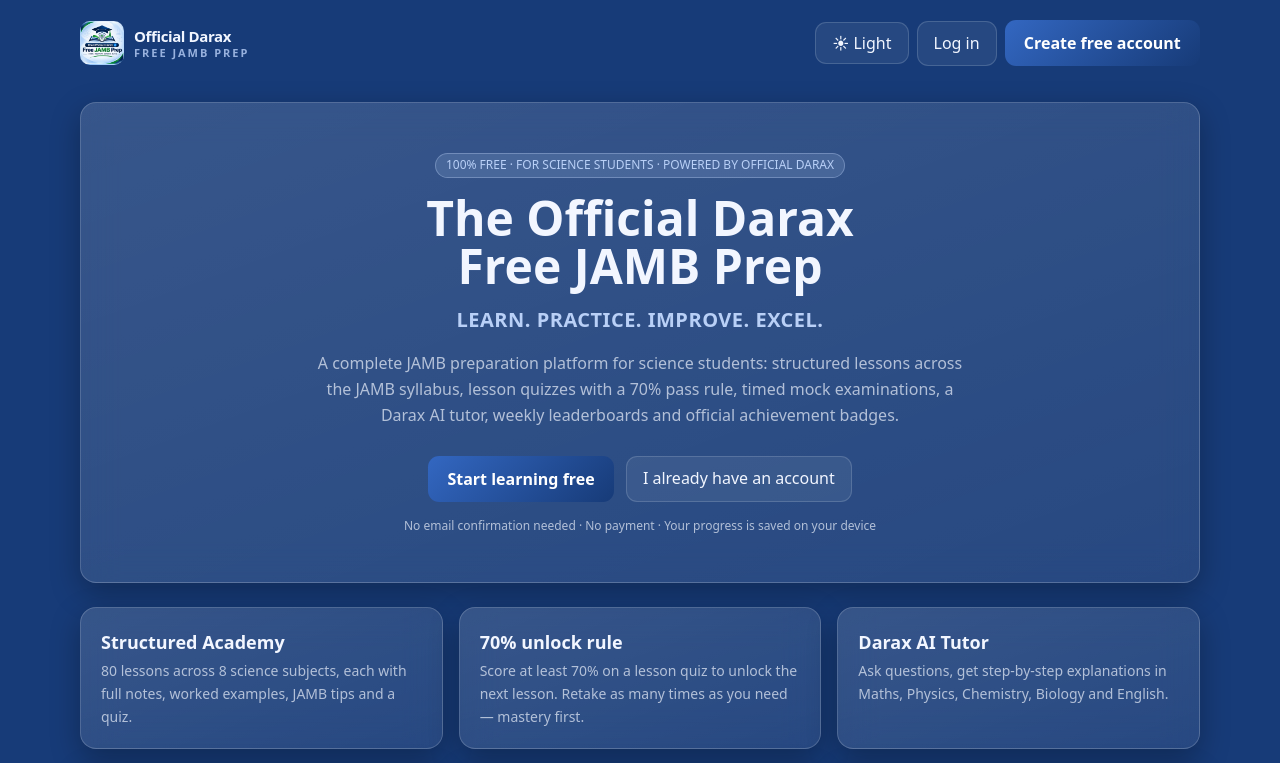
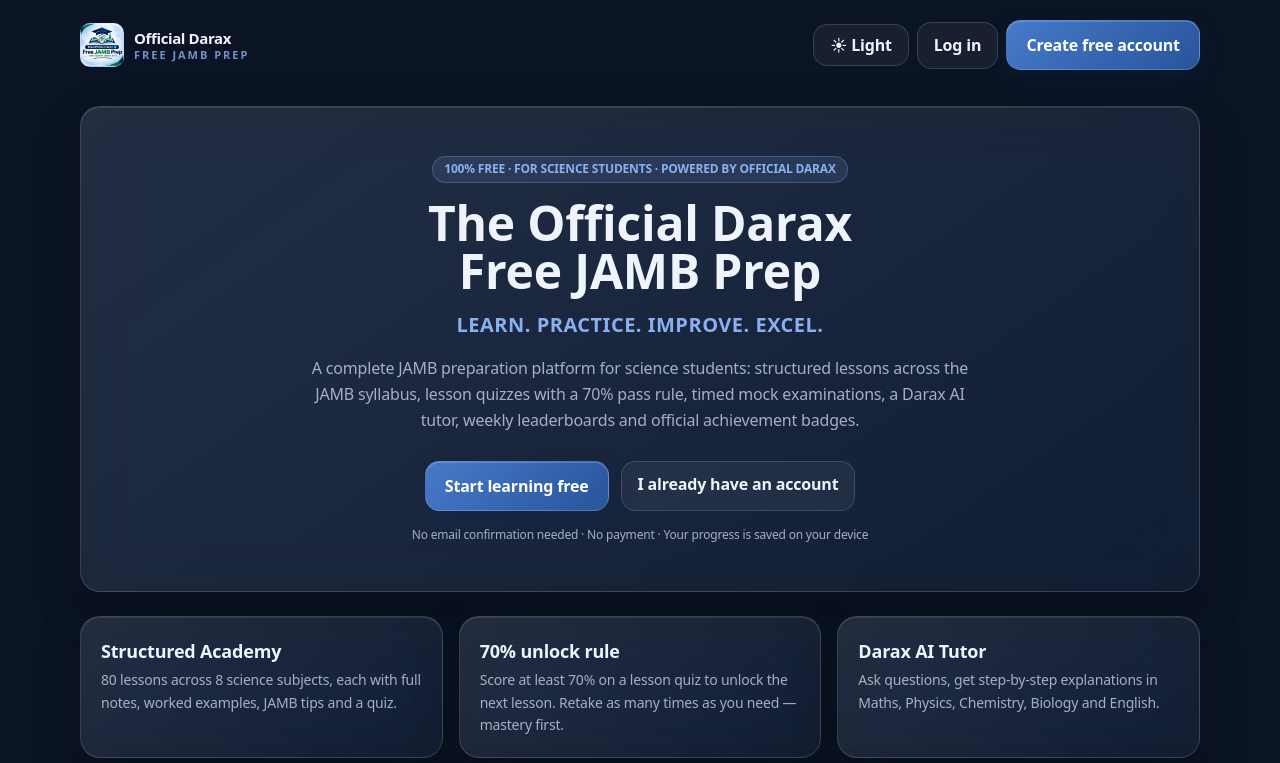
Before and after one commit to Oluwadarasimi-Official/darax-jamb-prep, a Next.js app: page / in a window 1280 px wide. Shown: the top 763 px of the page. Built offline with nearby package versions, Linux system fonts and the light colour scheme; no server answers.

Commit message:
Refine app theme with premium glass surfaces and typography

```diff
--- a/app/globals.css
+++ b/app/globals.css
@@ -2,110 +2,131 @@
 @tailwind components;
 @tailwind utilities;
 
-/* Theme variables. Dark (Roemichs deep blue) is the default; light overrides below.
-   Tailwind's theme-aware colours (ink / accent / warn / danger) read the *-rgb vars. */
+/* Calm midnight-blue glass theme. Keep tokens semantic so both themes remain consistent. */
 :root, [data-theme="dark"] {
   color-scheme: dark;
-  --bg: #173b78;
-  --bg-deep: #0c1f42;
-  --ink-rgb: 242 246 255;
-  --accent-rgb: 185 208 247;
-  --warn-rgb: 252 211 77;
-  --danger-rgb: 252 165 165;
-  --text: #f2f6ff;
-  --muted: rgba(242, 246, 255, 0.68);
-  --glass-bg: linear-gradient(160deg, rgba(255, 255, 255, 0.14), rgba(255, 255, 255, 0.07));
-  --glass-border: rgba(255, 255, 255, 0.18);
-  --glass-soft-bg: rgba(255, 255, 255, 0.09);
-  --glass-soft-border: rgba(255, 255, 255, 0.14);
-  --input-bg: rgba(255, 255, 255, 0.07);
-  --input-border: rgba(255, 255, 255, 0.16);
-  --input-placeholder: rgba(242, 246, 255, 0.45);
-  --shadow: 0 10px 30px rgba(0, 0, 0, 0.28);
-  --glow-1: rgba(126, 166, 232, 0.30);
-  --glow-2: rgba(51, 103, 193, 0.28);
-  --glow-3: rgba(126, 166, 232, 0.20);
-  --scrim: rgba(8, 20, 38, 0.60);
+  --bg: #0b1424;
+  --bg-deep: #101f38;
+  --ink-rgb: 239 244 252;
+  --accent-rgb: 137 177 242;
+  --warn-rgb: 250 204 106;
+  --danger-rgb: 252 150 150;
+  --text: #eff4fc;
+  --muted: rgba(226, 235, 249, .70);
+  --glass-bg: linear-gradient(145deg, rgba(255,255,255,.115), rgba(255,255,255,.045));
+  --glass-border: rgba(210, 226, 250, .17);
+  --glass-soft-bg: linear-gradient(145deg, rgba(255,255,255,.095), rgba(255,255,255,.035));
+  --glass-soft-border: rgba(210, 226, 250, .12);
+  --input-bg: rgba(255,255,255,.065);
+  --input-border: rgba(210,226,250,.18);
+  --input-placeholder: rgba(226,235,249,.48);
+  --shadow: 0 18px 48px rgba(0,0,0,.24);
+  --glow-1: rgba(73, 119, 190, .22);
+  --glow-2: rgba(37, 77, 139, .18);
+  --glow-3: rgba(69, 111, 175, .14);
+  --scrim: rgba(4, 10, 20, .68);
 }
 
 [data-theme="light"] {
   color-scheme: light;
-  --bg: #f8faff;
-  --bg-deep: #eaf1ff;
-  --ink-rgb: 23 59 120;
-  --accent-rgb: 51 103 193;
-  --warn-rgb: 180 83 9;
-  --danger-rgb: 185 28 28;
-  --text: #173b78;
-  --muted: rgba(23, 59, 120, 0.66);
-  --glass-bg: linear-gradient(160deg, rgba(255, 255, 255, 0.94), rgba(255, 255, 255, 0.78));
-  --glass-border: rgba(51, 103, 193, 0.20);
-  --glass-soft-bg: rgba(255, 255, 255, 0.80);
-  --glass-soft-border: rgba(51, 103, 193, 0.16);
-  --input-bg: rgba(255, 255, 255, 0.92);
-  --input-border: rgba(51, 103, 193, 0.30);
-  --input-placeholder: rgba(23, 59, 120, 0.45);
-  --shadow: 0 10px 30px rgba(23, 59, 120, 0.12);
-  --glow-1: rgba(220, 232, 255, 0.95);
-  --glow-2: rgba(51, 103, 193, 0.12);
-  --glow-3: rgba(126, 166, 232, 0.16);
-  --scrim: rgba(12, 31, 66, 0.45);
+  --bg: #eef3fa;
+  --bg-deep: #e4ebf5;
+  --ink-rgb: 29 47 75;
+  --accent-rgb: 48 94 160;
+  --warn-rgb: 164 91 20;
+  --danger-rgb: 185 45 45;
+  --text: #1d2f4b;
+  --muted: rgba(29, 47, 75, .68);
+  --glass-bg: linear-gradient(145deg, rgba(255,255,255,.86), rgba(255,255,255,.62));
+  --glass-border: rgba(255,255,255,.82);
+  --glass-soft-bg: linear-gradient(145deg, rgba(255,255,255,.72), rgba(255,255,255,.48));
+  --glass-soft-border: rgba(255,255,255,.78);
+  --input-bg: rgba(255,255,255,.72);
+  --input-border: rgba(68, 103, 151, .20);
+  --input-placeholder: rgba(29,47,75,.44);
+  --shadow: 0 16px 42px rgba(33, 57, 91, .10);
+  --glow-1: rgba(255,255,255,.88);
+  --glow-2: rgba(132,166,215,.18);
+  --glow-3: rgba(190,207,232,.26);
+  --scrim: rgba(14, 27, 46, .48);
 }
 
 * { -webkit-tap-highlight-color: transparent; }
-html, body { height: 100%; }
-html { background: var(--bg); }
+html, body { min-height: 100%; }
+html { background: var(--bg); scroll-behavior: smooth; }
 body {
   background: var(--bg);
   color: var(--text);
-  font-family: system-ui, -apple-system, 'Segoe UI', Roboto, sans-serif;
+  font-family: var(--font-dm-sans), Inter, "Segoe UI", sans-serif;
+  font-feature-settings: "ss01" on;
+  letter-spacing: -.012em;
+  -webkit-font-smoothing: antialiased;
+  text-rendering: optimizeLegibility;
 }
 body::before {
   content: ''; position: fixed; inset: 0; z-index: -1; pointer-events: none;
   background:
-    radial-gradient(700px 420px at 12% -5%, var(--glow-1), transparent 60%),
-    radial-gradient(600px 420px at 95% 10%, var(--glow-2), transparent 60%),
-    radial-gradient(500px 500px at 50% 110%, var(--glow-3), transparent 60%),
-    var(--bg);
+    radial-gradient(760px 540px at 8% -8%, var(--glow-1), transparent 64%),
+    radial-gradient(680px 520px at 100% 8%, var(--glow-2), transparent 66%),
+    radial-gradient(620px 560px at 52% 110%, var(--glow-3), transparent 68%),
+    linear-gradient(145deg, var(--bg), var(--bg-deep) 58%, var(--bg));
 }
 .glass {
+  position: relative;
   background: var(--glass-bg);
-  backdrop-filter: blur(18px); -webkit-backdrop-filter: blur(18px);
+  backdrop-filter: blur(26px) saturate(155%);
+  -webkit-backdrop-filter: blur(26px) saturate(155%);
   border: 1px solid var(--glass-border);
-  box-shadow: var(--shadow);
-  border-radius: 1rem;
+  box-shadow: inset 0 1px 0 rgba(255,255,255,.10), var(--shadow);
+  border-radius: 1.25rem;
 }
 .glass-soft {
   background: var(--glass-soft-bg);
-  backdrop-filter: blur(14px); -webkit-backdrop-filter: blur(14px);
+  backdrop-filter: blur(20px) saturate(145%);
+  -webkit-backdrop-filter: blur(20px) saturate(145%);
   border: 1px solid var(--glass-soft-border);
-  border-radius: .9rem;
+  box-shadow: inset 0 1px 0 rgba(255,255,255,.075);
+  border-radius: 1rem;
 }
 .glass-input {
   background: var(--input-bg);
   border: 1px solid var(--input-border);
-  border-radius: .7rem;
+  border-radius: .9rem;
   color: var(--text); width: 100%;
-  padding: .7rem .9rem; outline: none;
+  padding: .78rem 1rem; outline: none;
+  transition: border-color .18s ease, box-shadow .18s ease, background .18s ease;
 }
-.glass-input:focus { border-color: #3367c1; box-shadow: 0 0 0 3px rgba(51, 103, 193, 0.25); }
+.glass-input:focus { border-color: rgb(var(--accent-rgb) / .72); box-shadow: 0 0 0 3px rgb(var(--accent-rgb) / .16); }
 .glass-input::placeholder { color: var(--input-placeholder); }
 .btn-primary {
-  background: linear-gradient(135deg, #3367c1, #173b78);
-  color: #fff; font-weight: 600; border-radius: .7rem;
-  padding: .7rem 1.2rem; transition: opacity .15s, transform .15s;
+  background: linear-gradient(135deg, #477acb, #28549a);
+  color: #fff; font-weight: 650; border: 1px solid rgba(255,255,255,.16);
+  border-radius: .9rem; padding: .76rem 1.2rem;
+  box-shadow: 0 8px 22px rgba(16,45,91,.22), inset 0 1px 0 rgba(255,255,255,.18);
+  transition: transform .18s ease, box-shadow .18s ease, opacity .18s ease;
 }
-.btn-primary:hover { opacity: .92; }
-.btn-primary:disabled { opacity: .5; cursor: not-allowed; }
+.btn-primary:hover { opacity: .96; box-shadow: 0 10px 26px rgba(16,45,91,.28), inset 0 1px 0 rgba(255,255,255,.2); }
+.btn-primary:active { transform: translateY(1px); }
+.btn-primary:disabled { opacity: .5; cursor: not-allowed; box-shadow: none; }
 .btn-ghost {
-  background: rgb(var(--ink-rgb) / 0.07); border: 1px solid rgb(var(--ink-rgb) / 0.16);
-  color: var(--text); font-weight: 500; border-radius: .7rem; padding: .6rem 1rem;
+  background: rgb(var(--ink-rgb) / .055); border: 1px solid rgb(var(--ink-rgb) / .14);
+  color: var(--text); font-weight: 550; border-radius: .9rem; padding: .65rem 1rem;
+  transition: background .18s ease, border-color .18s ease;
 }
-.btn-ghost:hover { background: rgb(var(--ink-rgb) / 0.12); }
-.chip { background: rgb(var(--accent-rgb) / 0.16); color: rgb(var(--accent-rgb)); border: 1px solid rgb(var(--accent-rgb) / 0.35); border-radius: 999px; padding: .15rem .6rem; font-size: .75rem; }
+.btn-ghost:hover { background: rgb(var(--ink-rgb) / .10); border-color: rgb(var(--ink-rgb) / .22); }
+.chip { background: rgb(var(--accent-rgb) / .13); color: rgb(var(--accent-rgb)); border: 1px solid rgb(var(--accent-rgb) / .28); border-radius: 999px; padding: .2rem .7rem; font-size: .75rem; font-weight: 600; }
 .muted { color: var(--muted); }
-.skeleton { background: rgb(var(--ink-rgb) / 0.08); border-radius: .6rem; animation: pulse 1.4s ease-in-out infinite; }
+.skeleton { background: rgb(var(--ink-rgb) / .08); border-radius: .6rem; animation: pulse 1.4s ease-in-out infinite; }
 @keyframes pulse { 0%,100% { opacity: .55; } 50% { opacity: 1; } }
 .no-scrollbar::-webkit-scrollbar { display: none; }
 .no-scrollbar { scrollbar-width: none; }
-.prose-glass p { margin-bottom: .8rem; line-height: 1.75; color: rgb(var(--ink-rgb) / 0.88); }
+.prose-glass p { margin-bottom: .8rem; line-height: 1.8; color: rgb(var(--ink-rgb) / .9); }
+button, input, select, textarea { font: inherit; }
+:focus-visible { outline: 2px solid rgb(var(--accent-rgb) / .9); outline-offset: 3px; }
+@media (max-width: 640px) {
+  .glass { border-radius: 1.1rem; }
+  .glass-soft { border-radius: .9rem; }
+}
+@media (prefers-reduced-motion: reduce) {
+  *, *::before, *::after { scroll-behavior: auto !important; animation-duration: .01ms !important; transition-duration: .01ms !important; }
+}
```
